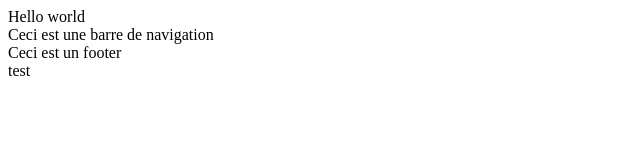
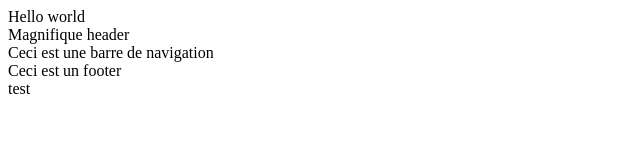
Before and after one commit to guillaumebdx/test, a plain HTML site: page index.html in a window 1280 px wide. Shown: the whole page, without its empty margins (0-640 px from the left). Drawn offline with Linux system fonts and the light colour scheme.

Commit message:
Add header

```diff
--- a/index.html
+++ b/index.html
@@ -1,5 +1,9 @@
 <html>
 Hello world
+
+<header>
+	Magnifique header
+</header>
 
 <nav>
 	Ceci est une barre de navigation
```
